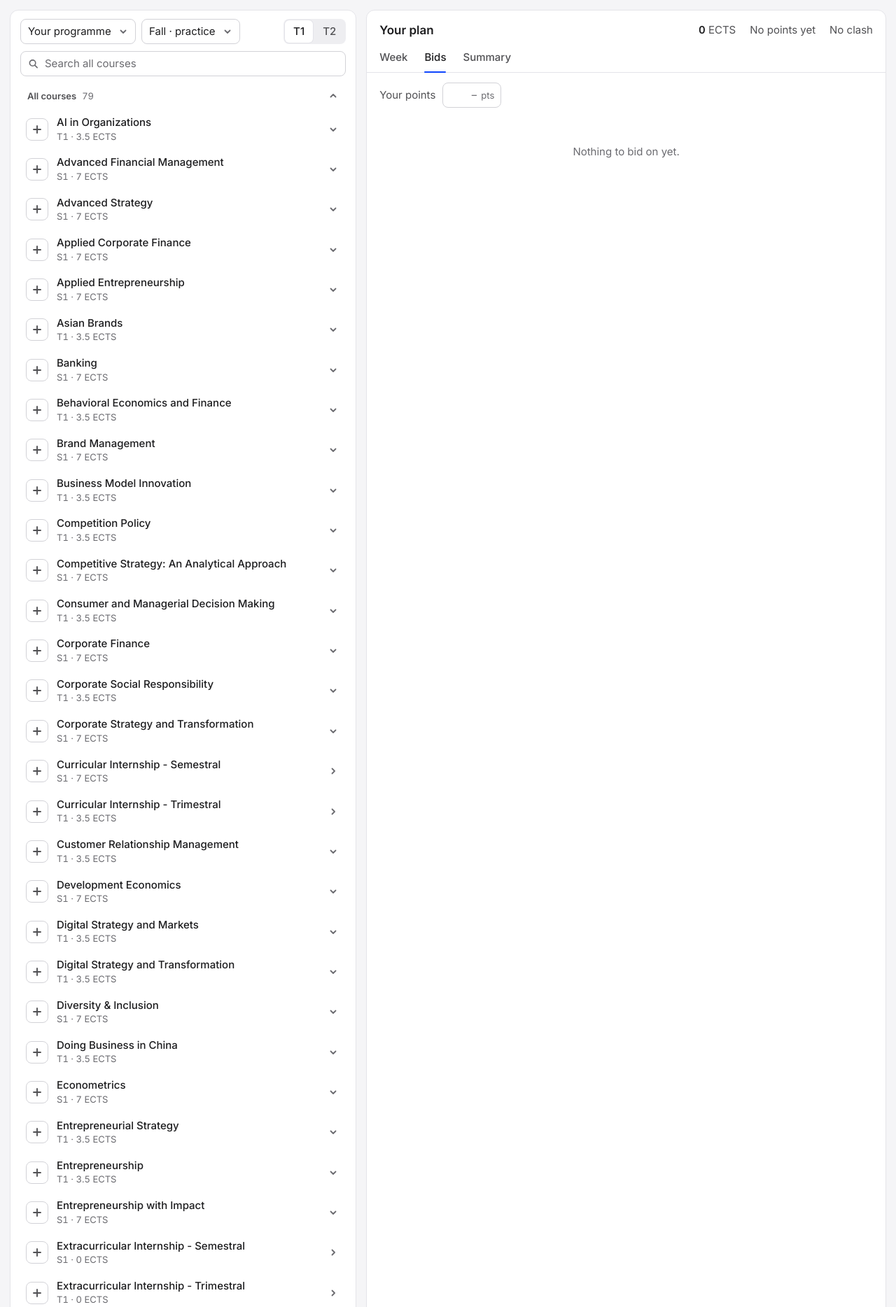
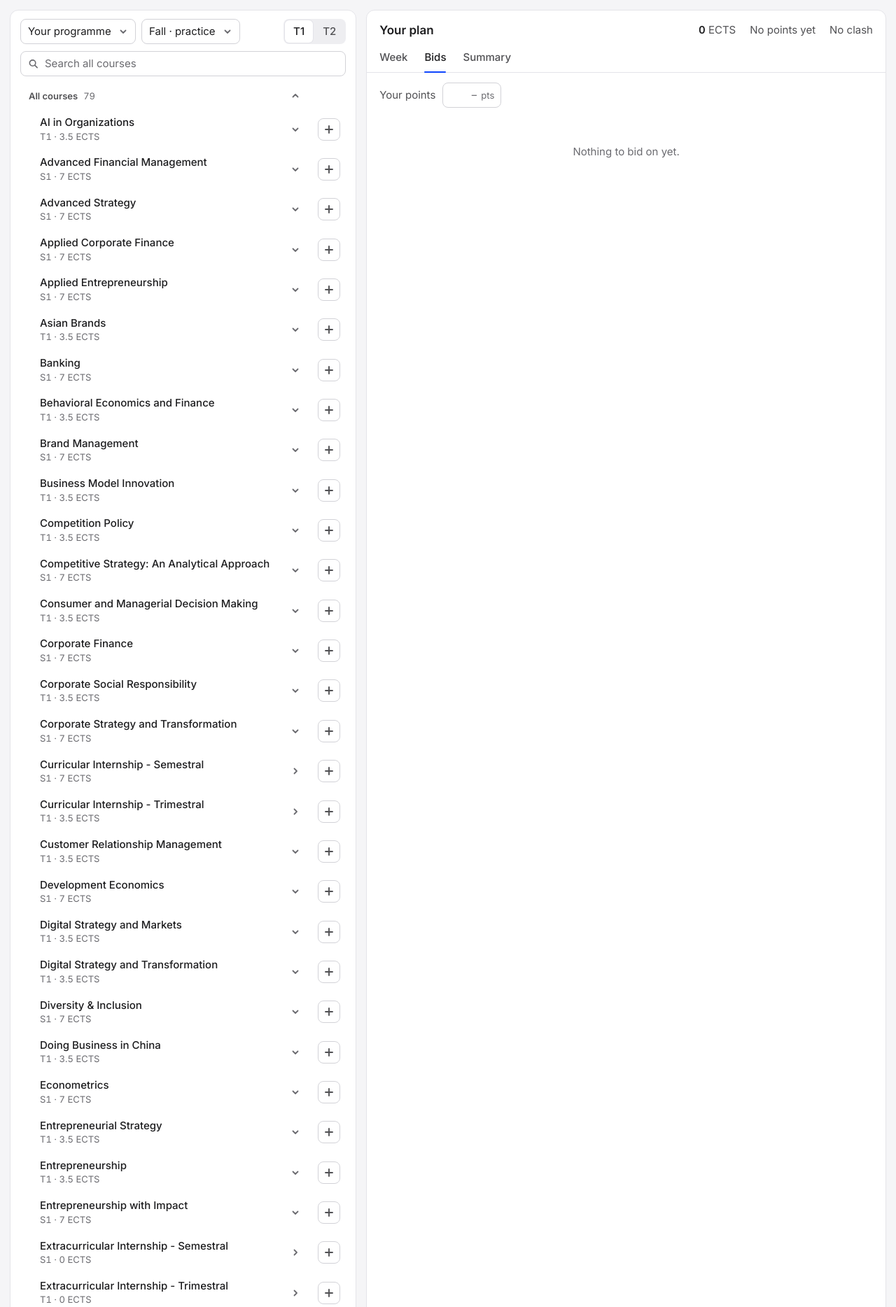
Before and after one commit to benjaminoepen-boop/lance, a Flask app: page /bids in a window 1280 px wide. Shown: the part 56-1924 px from the top of the page at 70% size. Run offline with Flask 3, Linux system fonts and the light colour scheme; data comes from the database, SQL or seed files in the repository; data that the repository does not hold is empty.

Commit message:
Final round of B: the control back on the right, Pick on mandatory courses, a calm colour per course
Beni's two choices from the moodboard before the team tests it.

The row: name and facts, the chevron in its own column, then the control in
one column of one width at the right edge, so every plus, tick and Pick ends
on the same line. A mandatory course says Pick (a small secondary button as
high as the square) and opens the row on its sections; no plus on a mandatory
course, which also mends the four with a single section whose plus the server
refused. The alternate search in Bids has the same row.

Course colours, after NUSMods: eight calm hues (olive, plum, teal, violet,
forest, mauve, jade, petrol), none red, orange or yellow and none near the
blue, each with a strong, soft and line shade as tokens in app.css.
Lance.colourOf in common.js picks them: each course prefers the colour of its
id, courses take theirs in the order they came into the plan, a taken colour
passes to the next free one. A dot before the name in the list, in Bids and
in Summary; in the week the soft fill with a 3 px edge in the strong shade,
ghosts dashed in the course's colour, clashes stay orange. No change to
logic.py, db.py or the API.

Browser flow: three new checks (Pick on a mandatory course, the control at the
right edge, one colour in list, week and bid card), no locator had to change.
Docs: the spec, the walkthrough (the colour function), one click in the demo.

Co-Authored-By: Claude Opus 5.5 <noreply@anthropic.com>

```diff
--- a/static/app.css
+++ b/static/app.css
@@ -11,15 +11,28 @@
   --ink: #1d1d1f; --ink-2: #515154; --ink-3: #6b6b70;
   --line: #e4e4e9; --line-2: #d2d2d7; --line-3: #a1a1a6;   /* line-3: the border of a field under the mouse */
   /* blue: what can be clicked, what is selected, the focus ring */
-  --blue: #0e45fd; --blue-deep: #0b37ca; --blue-soft: #ecf0ff; --blue-line: #d3ddff; --blue-on-dark: #a9bcff;
+  --blue: #0e45fd; --blue-deep: #0b37ca; --blue-soft: #ecf0ff; --blue-on-dark: #a9bcff;
   /* status only, never clickable */
   --red: #c4000f; --red-soft: #ffebe9; --orange: #a85400; --orange-soft: #fff1df; --orange-line: #dd9a4e; --orange-ink: #87561f; --green: #17762f;
-  /* the week */
-  --grid: #ececf0; --block: #edf1ff; --block-hover: #b4c4ff; --block-ink: #46557e; --ghost-line: #7d97ff;
+  /* the lines of the week */
+  --grid: #ececf0;
+  /* the course colours, after NUSMods: every course in your plan keeps one, Lance.colourOf in common.js picks it.
+     Eight calm hues, none red, orange or yellow (they say how things stand) and none near the blue (it means "click").
+     Each has three shades: strong for the dot and the edge of a block, soft for the fill of a block, line for its border.
+     Ink on every soft shade is above 15 : 1, the grey of the second line above 7 : 1 */
+  --olive: #677643;  --olive-soft: #f1f6e7;  --olive-line: #cfd9bc;
+  --plum: #6c466a;   --plum-soft: #fceffb;   --plum-line: #e3cbe2;
+  --teal: #3b7b7b;   --teal-soft: #e4f8f8;   --teal-line: #b7dddd;
+  --violet: #9379af; --violet-soft: #f7f0ff; --violet-line: #dbceea;
+  --forest: #346440; --forest-soft: #eaf8ec; --forest-line: #c3dcc7;
+  --mauve: #8f6277;  --mauve-soft: #ffeef5;  --mauve-line: #eacad8;
+  --jade: #639585;   --jade-soft: #e6f8f2;   --jade-line: #bbddd1;
+  --petrol: #156273; --petrol-soft: #e7f7fb; --petrol-line: #b8dbe5;
   /* bars and charts are grey, because they cannot be clicked: a light bar, and a darker fill for what is taken or won */
   --bar: #dcdce1; --bar-fill: #8e8e93;
   /* three control heights, two radii (rows take 10, pills are round); a phone makes every control finger-sized */
   --h-sm: 30px; --h: 36px; --h-icon: 32px;
+  --control: 48px;   /* the column at the right edge of a course row that holds its plus, tick or Pick */
   --r-card: 12px; --r-row: 10px; --r-ctl: 8px;
   --gap: 14px;
   --top: 56px;   /* height of the top bar */
@@ -133,12 +146,28 @@ input[type=number]::-webkit-inner-spin-button, input[type=number]::-webkit-outer
 .badge.bad { background: var(--red-soft); color: var(--red); }
 .warn { color: var(--orange); } .bad { color: var(--red); }
 
-/* ---- the add control: one square for one job. A plus when the course is out, a tick on pale blue when it is in ---- */
+/* ---- the control of a course row: one square for one job. A plus when the course is out, a tick on pale blue when it is in ---- */
 .pick { flex: none; display: inline-grid; place-items: center; width: var(--h-icon); height: var(--h-icon); padding: 0; border: 1px solid var(--line-2); border-radius: var(--r-ctl); background: var(--card); color: var(--ink-2); }
 @media (hover: hover) { .pick:hover { border-color: var(--blue); color: var(--blue); } }
 .pick[aria-pressed=true] { background: var(--blue-soft); border-color: var(--blue); color: var(--blue); }
 .pick .to-out { display: none; }
 @media (hover: hover) { .pick[aria-pressed=true]:hover .is-in { display: none; } .pick[aria-pressed=true]:hover .to-out { display: inline; } }
+/* it stands in one column of one width at the right edge of the row, so every plus, tick and Pick ends on the same line.
+   "Pick", on a mandatory course, is a small secondary button as high as the square */
+.control { flex: none; width: var(--control); display: flex; justify-content: flex-end; }
+.control > .btn { min-height: var(--h-icon); }
+
+/* ---- course colours: a class hands the three shades of one colour to everything that shows that course ---- */
+.colour-olive  { --course: var(--olive);  --course-soft: var(--olive-soft);  --course-line: var(--olive-line); }
+.colour-plum   { --course: var(--plum);   --course-soft: var(--plum-soft);   --course-line: var(--plum-line); }
+.colour-teal   { --course: var(--teal);   --course-soft: var(--teal-soft);   --course-line: var(--teal-line); }
+.colour-violet { --course: var(--violet); --course-soft: var(--violet-soft); --course-line: var(--violet-line); }
+.colour-forest { --course: var(--forest); --course-soft: var(--forest-soft); --course-line: var(--forest-line); }
+.colour-mauve  { --course: var(--mauve);  --course-soft: var(--mauve-soft);  --course-line: var(--mauve-line); }
+.colour-jade   { --course: var(--jade);   --course-soft: var(--jade-soft);   --course-line: var(--jade-line); }
+.colour-petrol { --course: var(--petrol); --course-soft: var(--petrol-soft); --course-line: var(--petrol-line); }
+/* the dot before a course name: 8 px, on the middle of the first line. Without a colour it only keeps the place */
+.dot { flex: none; align-self: flex-start; width: 8px; height: 8px; margin-top: calc((1.3em - 8px) / 2); border-radius: 50%; background: var(--course, transparent); }
 
 /* ---- other controls ---- */
 .card { background: var(--card); border: 1px solid var(--line); border-radius: var(--r-card); padding: 14px 16px; min-width: 0; }
@@ -176,21 +205,22 @@ input[type=number]::-webkit-inner-spin-button, input[type=number]::-webkit-outer
 .course-list { flex: 1; min-height: 0; overflow-y: auto; overflow-anchor: none; display: flex; flex-direction: column; gap: 2px; margin: 0 -8px; padding: 0 8px 12px; }
 /* the figures of your plan above the list: only on a phone, where your plan is not beside the list */
 .figures.list-figures { display: none; }
-/* a group heading folds its courses: the chevron at the right edge like every row */
-.group { display: flex; align-items: center; gap: 8px; width: 100%; min-height: var(--h); margin-top: 6px; padding: 0 12px 0 10px; border: 0; border-radius: var(--r-row); background: none; text-align: left; }
+/* a group heading folds its courses: its chevron stands in the column of the rows' chevrons, left of their controls */
+.group { display: flex; align-items: center; gap: 8px; width: 100%; min-height: var(--h); margin-top: 6px; padding: 0 calc(var(--control) + 18px) 0 12px; border: 0; border-radius: var(--r-row); background: none; text-align: left; }
 .group:first-child { margin-top: 0; }
 @media (hover: hover) { .group:hover { background: var(--hover); } }
 @media (hover: hover) { .group:hover .i-chev { color: var(--ink); } }
 .group-name { font-size: 13px; font-weight: 600; color: var(--ink-2); }
 .group .count, h3 .count { font-size: 13px; font-weight: 400; color: var(--ink-3); font-variant-numeric: tabular-nums; }
 .group .i-chev { margin-left: auto; }
-/* a course row: the add control in a fixed column on the left, the rest of the row opens it.
-   White at rest, paper under the mouse; open, it is a paper surface holding white section tiles. */
+/* a course row: the place of the dot, name and facts, the chevron, then the control in a fixed column at the right edge.
+   Everything but the control opens the row. White at rest, paper under the mouse; open, a paper surface holding white section tiles. */
 .course { border-radius: var(--r-row); transition: background-color .15s; }
 .course.open { background: var(--paper); }
 @media (hover: hover) { .course:hover { background: var(--paper); } }
-.course-head { display: flex; align-items: center; gap: 12px; padding: 6px 12px 6px 8px; }
-.course-main { flex: 1; min-width: 0; display: flex; align-items: center; gap: 12px; padding: 2px 0; border: 0; background: none; color: inherit; text-align: left; }
+.course-head { display: flex; align-items: center; gap: 4px; padding-right: 8px; }
+.course-main { flex: 1; min-width: 0; display: flex; align-items: center; gap: 8px; padding: 8px 6px 8px 12px; border: 0; border-radius: var(--r-row); background: none; color: inherit; text-align: left; }
+.course-main > .i { margin-left: 4px; }
 @media (hover: hover) { .course-main:hover .i-chev, .course-main:hover .i-next, .bid-head:hover .i-chev { color: var(--ink); } }
 .course-text { flex: 1; min-width: 0; display: flex; flex-direction: column; gap: 1px; }
 .course-name { display: block; min-width: 0; font-weight: 500; line-height: 1.3; white-space: nowrap; overflow: hidden; text-overflow: ellipsis; }
--- a/static/bids.js
+++ b/static/bids.js
@@ -305,10 +305,13 @@ const Bids = (() => {
         onclick: (event) => { if (!event.target.closest(".num-field")) toggle(first.offering_id); },
       },
         listName === "primary" ? el("span", { class: "rank", text: String(index + 1), title: "Place on your primary list" }) : null,
+        /* the dot in the colour of the course, as before its name in the list and on its block in the week */
         el("button", { type: "button", class: "bid-name", "aria-expanded": open ? "true" : "false", "data-key": `bid-${first.offering_id}` },
-          el("span", { class: "course-name", text: first.name, title: first.name }),
-          el("span", { class: "course-sub", text: sub }),
-          notes.length ? noteStatus(notes.find((note) => note.level === "exam") || notes[0], "course-note") : null),
+          Lance.dot(state, first.offering_id),
+          el("span", { class: "course-text" },
+            el("span", { class: "course-name", text: first.name, title: first.name }),
+            el("span", { class: "course-sub", text: sub }),
+            notes.length ? noteStatus(notes.find((note) => note.level === "exam") || notes[0], "course-note") : null)),
         el("div", { class: "bid-answer" },
           numberField({
             class: "field num bid-input", max: state.plan.points, value: bid === null ? "" : bid, "data-course": first.offering_id, "aria-label": `Bid on ${first.name}`,
@@ -333,18 +336,18 @@ const Bids = (() => {
       const planned = new Set(state.items.map((item) => item.offering_id));
       const hits = catalogue().filter((course) => course.kind !== "mandatory" && !planned.has(course.id))
         .filter((course) => words.every((word) => `${course.name} ${course.code} ${course.lecturers}`.toLowerCase().includes(word))).slice(0, 6);
-      /* the same row as in the list on the left: the add control first, then name and facts */
+      /* the same row as in the list on the left: name and facts, the plus at the right edge */
       results.replaceChildren(...hits.map((course) => {
         const clash = course.sections.length > 0 && course.sections.every((section) => state.section_warnings[section.id]);
         return el("div", { class: "hit" },
-          el("button", {
-            type: "button", class: "pick", "aria-pressed": "false", "aria-label": `Add ${course.name} to the alternate list`, title: "Add", html: Lance.icons.plus,
-            onclick: () => { view.picking = false; view.query = ""; Lance.send("/api/add", { offering_id: course.id, list: "alternate" }); },
-          }),
           el("span", { class: "course-text" },
             el("span", { class: "course-name", text: course.name }),
             el("span", { class: "course-sub", text: `${course.term} · ${course.ects} ECTS` }),
-            clash ? Lance.status("warn", "Clashes with your week", { cls: "course-note" }) : null));
+            clash ? Lance.status("warn", "Clashes with your week", { cls: "course-note" }) : null),
+          el("span", { class: "control" }, el("button", {
+            type: "button", class: "pick", "aria-pressed": "false", "aria-label": `Add ${course.name} to the alternate list`, title: "Add", html: Lance.icons.plus,
+            onclick: () => { view.picking = false; view.query = ""; Lance.send("/api/add", { offering_id: course.id, list: "alternate" }); },
+          })));
       }));
     };
     draw();
--- a/static/common.js
+++ b/static/common.js
@@ -103,6 +103,36 @@ const Lance = {
     return Lance.el("span", { class: `status ${tone}${options.cls ? ` ${options.cls}` : ""}`, title: options.title || null },
       Lance.icon(tone), Lance.el("span", { text }));
   },
+
+  /* ---- course colours: a course looks the same everywhere, as a dot before its name and as its block in the week ---- */
+
+  /* the eight colours of app.css (.colour-olive ...). Neighbours in this list look different,
+     so a course that has to step aside to the next colour still stands apart */
+  COLOURS: ["olive", "plum", "teal", "violet", "forest", "mauve", "jade", "petrol"],
+
+  /* Which colour a course has. Every course prefers the colour its id points to. The courses of the plan take
+     their colours in the order they came into it (the item id), and a course whose colour is already taken steps
+     aside to the next free one. So adding a course never recolours another, and removing one can only recolour a
+     later course that had to step aside. A course that is not in the plan gets the colour it would get if added now. */
+  colourOf(state, offeringId) {
+    const order = [...new Set(state.items.slice().sort((a, b) => a.id - b.id).map((item) => item.offering_id))];
+    if (!order.includes(offeringId)) order.push(offeringId);
+    const count = Lance.COLOURS.length;
+    const taken = [];
+    for (const id of order) {
+      /* the colour this course prefers: a number made from the letters of its id, always the same for the same id */
+      let colour = [...id].reduce((sum, letter) => (sum * 31 + letter.charCodeAt(0)) % 9973, 0) % count;
+      /* taken by an earlier course: the next one round the circle. Once all eight are taken, two courses share one */
+      while (taken.includes(colour) && taken.length < count) colour = (colour + 1) % count;
+      if (id === offeringId) return Lance.COLOURS[colour];
+      taken.push(colour);
+    }
+  },
+
+  /* the dot before a course name; only the name says which course it is, so screen readers skip it */
+  dot(state, offeringId) {
+    return Lance.el("span", { class: `dot colour-${Lance.colourOf(state, offeringId)}`, "aria-hidden": "true" });
+  },
 };
 
 document.addEventListener("pointerdown", () => { Lance.pressed = true; }, true);
--- a/static/planner.js
+++ b/static/planner.js
@@ -243,8 +243,9 @@ function previewCourse(id) {
   }, id ? 180 : 0);
 }
 
-/* the add control: the same square at the start of every row. A plus adds; a tick says the course is in,
-   and under the mouse it turns into × because a click takes it out again. */
+/* the control at the right edge of every row. A plus adds an elective; a tick says the course is in,
+   and under the mouse it turns into × because a click takes it out again.
+   A mandatory course says "Pick" instead: Nova assigned its section, so Lance does not guess one, the row opens on its sections. */
 function pickButton(course, planned) {
   const key = `pick-${course.id}`;
   if (planned) {
@@ -254,13 +255,13 @@ function pickButton(course, planned) {
       onclick: () => { if (!tooSoon()) removeCourse(course.id, course.name); },
     });
   }
-  if (course.kind === "mandatory" && course.sections.length > 1) {
-    /* Nova assigned the section, so Lance does not guess one: the same plus opens the row on its sections */
+  if (course.kind === "mandatory") {
     return el("button", {
-      type: "button", class: "pick", "aria-label": `Pick your section of ${course.name}`, "aria-expanded": view.expanded === course.id ? "true" : "false",
-      title: "Pick your section", html: Lance.icons.plus, "data-key": key,
-      onclick: () => toggleExpanded(course),
-    });
+      type: "button", class: "btn small", "aria-label": `Pick your section of ${course.name}`, "data-key": key,
+      "aria-expanded": course.sections.length ? String(view.expanded === course.id) : null,
+      /* without a timetable there are no sections to show yet: then it opens the whole course */
+      onclick: () => (course.sections.length ? toggleExpanded(course) : go(course.id)),
+    }, "Pick");
   }
   return el("button", {
     type: "button", class: "pick", "aria-pressed": "false", "aria-label": `Add ${course.name}`, title: "Add", html: Lance.icons.plus, "data-key": key,
@@ -329,8 +330,8 @@ function noteLine(course, state) {
   return null;
 }
 
-/* a row of the list: the add control first, then name and facts. A click anywhere else on the row folds it open
-   on its sections; the chevron at the right edge says so. */
+/* a row of the list: name and facts, the chevron, and the control at the right edge. A click anywhere but the control
+   folds the row open on its sections. A course in your plan has a dot in its colour before the name, as in the week. */
 function courseRow(course, state) {
   const first = entriesOf(state, course.id)[0];
   const planned = Boolean(first);
@@ -343,14 +344,17 @@ function courseRow(course, state) {
     onmouseleave: canHover ? () => previewCourse(null) : null,
   },
     el("div", { class: "course-head" },
-      pickButton(course, planned),
       el("button", {
         type: "button", class: "course-main", title: course.name, "aria-expanded": sections ? String(open) : null, "data-key": `main-${course.id}`,
         /* without a timetable there is nothing to fold open, so the row leads to the whole course */
         onclick: () => (sections ? toggleExpanded(course) : go(course.id)),
       },
+        /* every row keeps the place of the dot, so that all names start on one line */
+        planned ? Lance.dot(state, course.id) : el("span", { class: "dot" }),
         el("span", { class: "course-text" }, el("span", { class: "course-name", text: course.name }), metaLine(course, first), noteLine(course, state)),
-        Lance.icon(sections ? "chev" : "next"))),
+        Lance.icon(sections ? "chev" : "next")),
+      /* one column of one width: every plus, tick and Pick ends on the same line */
+      el("span", { class: "control" }, pickButton(course, planned))),
     open ? el("div", { class: "course-more" },
       course.kind === "mandatory" && !planned ? el("p", { class: "hint", text: "Pick the section Nova assigned you." }) : null,
       sectionTiles(course, state),
@@ -433,10 +437,12 @@ function clashingItems(state) {
   return ids;
 }
 
+/* the other sections of the course in view wait in the week as ghosts: a dashed outline in the colour of their course */
 function ghostBlocks(state) {
   const course = courseById(view.open || view.preview || view.expanded);
   if (!course || !TERMS_OF[view.half] || !TERMS_OF[view.half].includes(course.term)) return [];
   const chosen = entriesOf(state, course.id)[0];
+  const colour = `colour-${Lance.colourOf(state, course.id)}`;
   const blocks = [];
   course.sections.forEach((section) => {
     if (chosen && chosen.section_id === section.id) return;
@@ -445,7 +451,7 @@ function ghostBlocks(state) {
       blocks.push({
         day: m.day, start: m.start, end: m.end,
         name: section.section, section: clash ? "clashes" : m.room, sectionId: section.id,
-        class: `ghost${clash ? " bad" : ""}${view.hot === section.id ? " hot" : ""}`,
+        class: `ghost ${colour}${clash ? " bad" : ""}${view.hot === section.id ? " hot" : ""}`,
         title: `${course.name} ${section.section}, ${m.day} ${compact(m.start)}–${compact(m.end)}, ${m.room}${clash ? `. Clashes with ${clash.join(", ")}` : ""}`,
         onclick: () => chooseSection(course, section),
         onmouseenter: () => markHot(section.id),
@@ -466,12 +472,14 @@ function renderWeek(state) {
   const blocks = [];
   state.items.forEach((item) => {
     if (!item.in_week || !TERMS_OF[view.half].includes(item.term)) return;
+    /* a block wears the colour of its course, the same as the dot before its name in the list, in Bids and in Summary */
+    const colour = `colour-${Lance.colourOf(state, item.offering_id)}`;
     item.meetings.forEach((m) => {
       blocks.push({
         day: m.day, start: m.start, end: m.end,
         name: item.name, section: item.section, room: m.room, sectionId: item.section_id,
         clashing: clashing.has(item.id),
-        class: [(view.open || view.expanded) === item.offering_id && "open", view.fresh === item.section_id && "fresh", view.hot === item.section_id && "hot"].filter(Boolean).join(" "),
+        class: [colour, (view.open || view.expanded) === item.offering_id && "open", view.fresh === item.section_id && "fresh", view.hot === item.section_id && "hot"].filter(Boolean).join(" "),
         title: `${item.name} ${item.section}, ${m.day} ${compact(m.start)}–${compact(m.end)}, ${m.room}`,
         onclick: () => go(item.offering_id),
       });
@@ -630,9 +638,11 @@ function planRow(entries, state, classClash, examClash) {
     class: `go-row${alternate ? " alt" : ""}`,
     onclick: (event) => { if (!event.target.closest("a")) go(first.offering_id); },
   },
-    el("td", { class: "name" },
-      el("a", { class: "name-link", href: `#${first.offering_id}`, title: first.name }, first.name),
-      el("span", { class: "plan-sub", text: [first.term, first.section ? `${first.section} ${time}` : null, exam ? `Exam ${exam.label}` : null].filter(Boolean).join(" · ") })),
+    el("td", { class: "name" }, el("span", { class: "named" },
+      Lance.dot(state, first.offering_id),
+      el("span", { class: "course-text" },
+        el("a", { class: "name-link", href: `#${first.offering_id}`, title: first.name }, first.name),
+        el("span", { class: "plan-sub", text: [first.term, first.section ? `${first.section} ${time}` : null, exam ? `Exam ${exam.label}` : null].filter(Boolean).join(" · ") })))),
     el("td", { class: "opt" }, first.section || "–", backups.length ? el("span", { class: "faint", title: `If full: ${backups.join(", ")}`, text: ` +${backups.length}` }) : null),
     el("td", { class: "opt" }, clash ? cellValue(`${first.term} · ${time}`, "warn", `Clashes: ${clash}`) : el("span", { class: "faint", text: `${first.term} · ` }), clash ? null : time),
     el("td", { class: `r num${alternate ? " faint" : ""}`, title: alternate ? "The alternate list does not count" : null, text: alternate ? `(${first.ects})` : String(first.ects) }),
```
Also changed, not shown: other parts of static/app.css (+21 -13 lines), docs/demo.md (+1 -1 lines), docs/walkthrough.md (+3 -1 lines), specs/simple-flow.md (+38 -13 lines), tests/browser/flow.cjs (+23 -1 lines).
